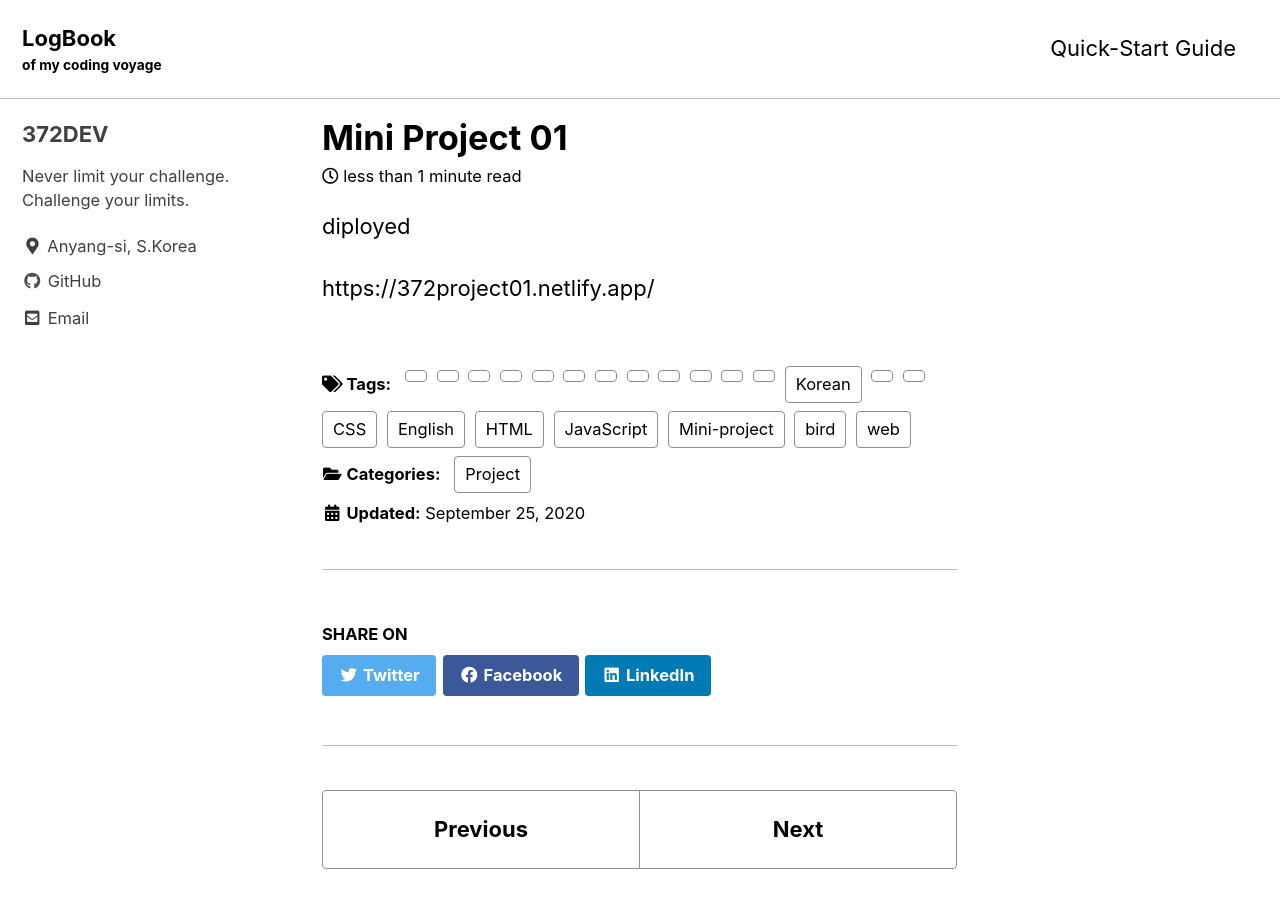
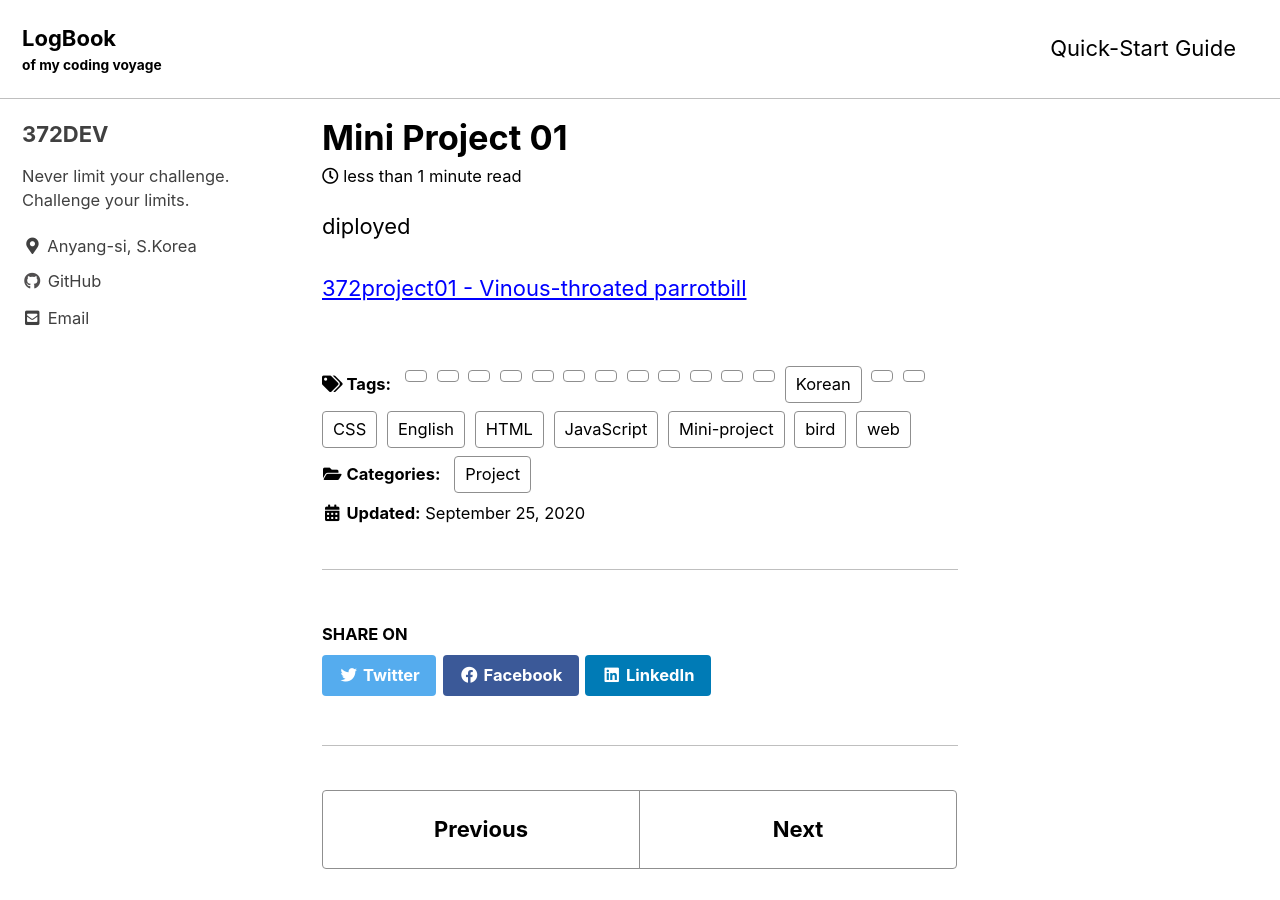
Before and after one commit to 372dev/372dev.github.io, a Jekyll site: the page built from _posts/2020-09-25-post05.md, in a window 1280 px wide and 900 px high. Built offline with Jekyll 4.4.1, drawn with Linux system fonts in a browser that asks for light colours; cached includes are drawn as plain includes.

Commit message:
Update 2020-09-25-post05.md

```diff
--- a/_posts/2020-09-25-post05.md
+++ b/_posts/2020-09-25-post05.md
@@ -7,4 +7,4 @@ tags: Mini-project, web, HTML, CSS, JavaScript, bird, English, Korean
 
 diployed
 
-https://372project01.netlify.app/
+[372project01 - Vinous-throated parrotbill](https://372project01.netlify.app/)
```
